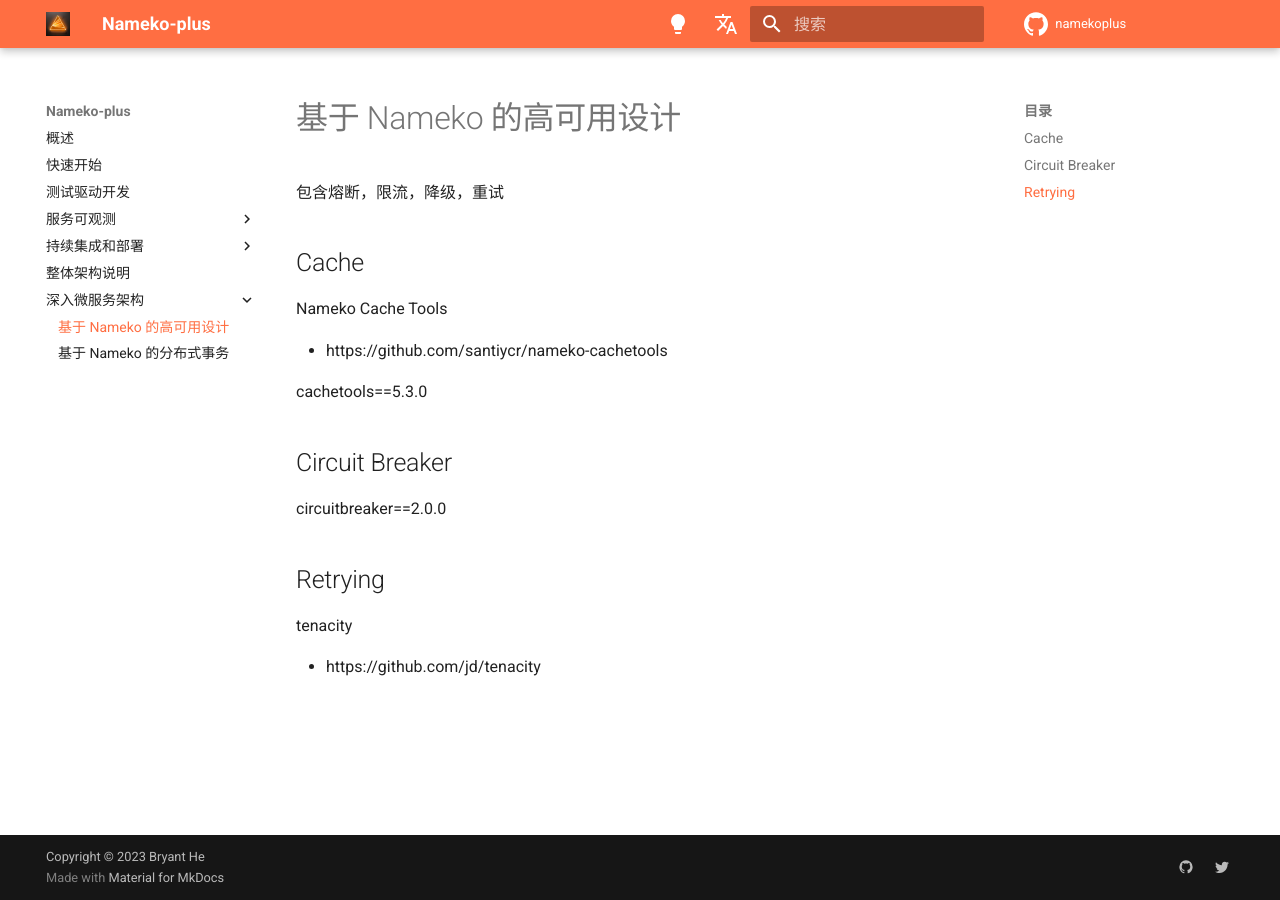
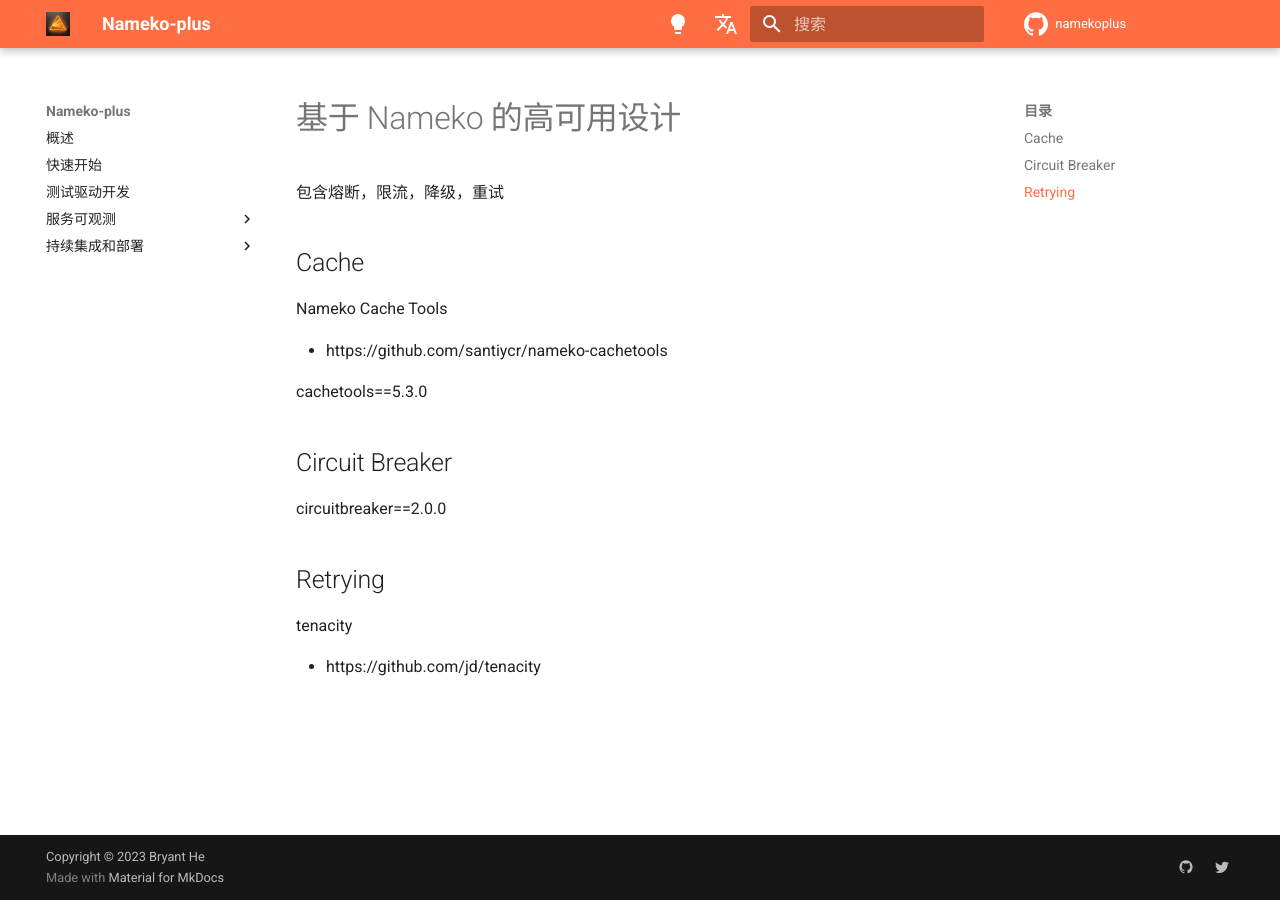
Before and after one commit to Bryanthelol/nameko-plus-doc, an MkDocs documentation site: the page built from docs/基于 Nameko 的高可用设计.md, in a window 1280 px wide. Built offline with MkDocs 1.6.1 and Material for MkDocs 9.7.7, drawn with Linux system fonts in a browser that asks for light colours; comment, search, counter and statistics services are not loaded; some of the changed lines change nothing that is shown.

Commit message:
update doc

```diff
--- a/mkdocs.yml
+++ b/mkdocs.yml
@@ -13,10 +13,10 @@
   - sit 环境方案.md
   - staging 环境方案.md
   - prod 环境方案.md
-- 整体架构说明.md
-- 深入微服务架构:
-  - 基于 Nameko 的高可用设计.md
-  - 基于 Nameko 的分布式事务.md
+# - 整体架构说明.md
+# - 深入微服务架构:
+#   - 基于 Nameko 的高可用设计.md
+#   - 基于 Nameko 的分布式事务.md
 # - 深入 Nameko 内部:
 #   - 编写 Nameko 扩展.md
 #   - Nameko 源码解读.md
```
